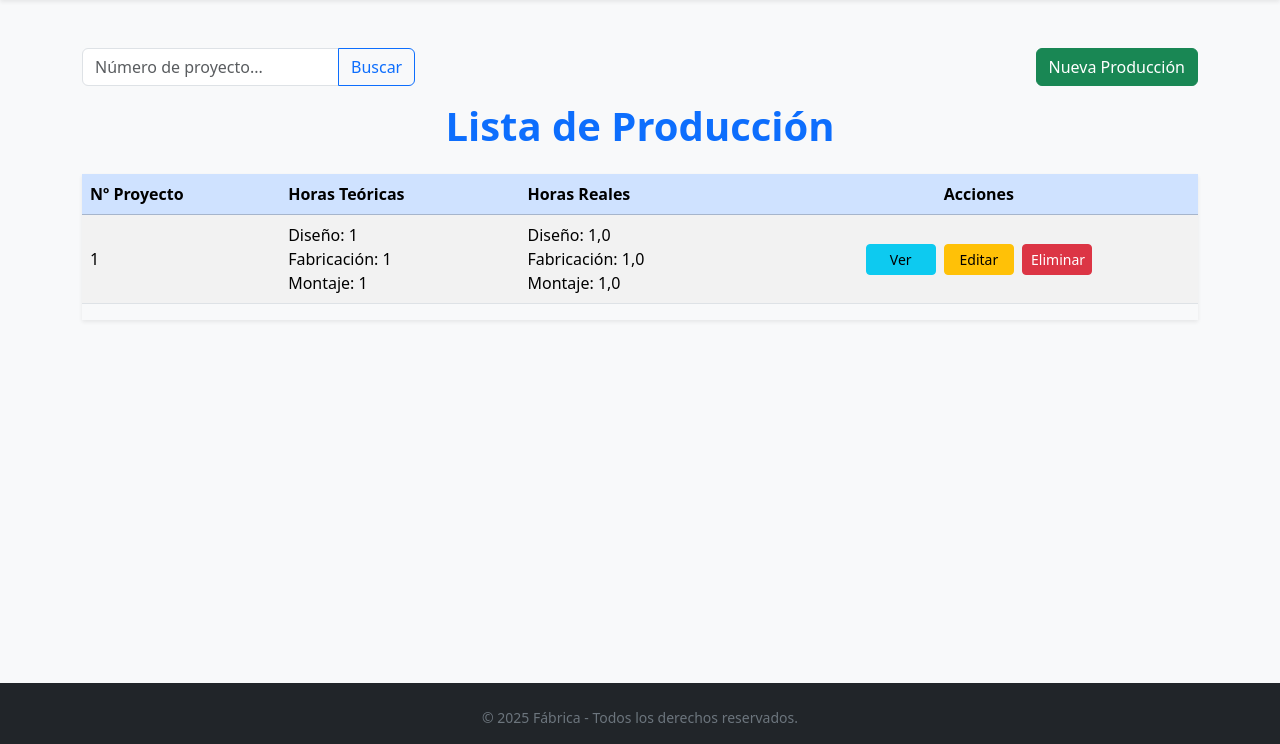
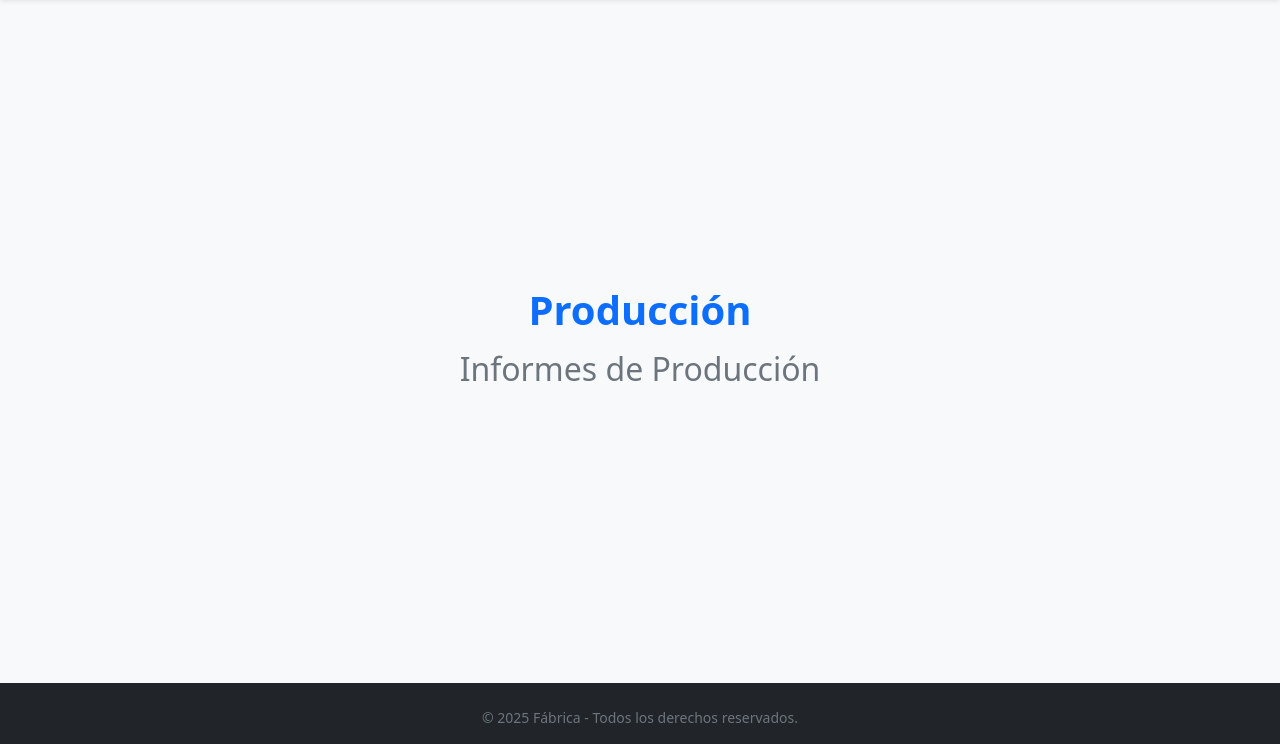
Before and after one commit to MilanoDevX/FactoryProject_Milano, a Django app: page /produccion/ in a window 1280 px wide. Shown: the part 56-800 px from the top of the page. Run offline with Django 5.2, Linux system fonts and the light colour scheme; tables that the repository leaves empty hold one stand-in row (values such as "Sample post").

Commit message:
corrections in block titles of templates

```diff
--- a/Main/templates/Main/index.html
+++ b/Main/templates/Main/index.html
@@ -4,7 +4,7 @@
 <head>
     <meta charset="UTF-8">
     <meta name="viewport" content="width=device-width, initial-scale=1.0">
-    <title>Planificación {% block title %}{% endblock title %} </title>
+    <title>Fábrica {% block title %} | Inicio {% endblock title %} </title>
     <link href="https://cdn.jsdelivr.net/npm/bootstrap@5.3.3/dist/css/bootstrap.min.css" rel="stylesheet">
     <link href="https://cdn.jsdelivr.net/npm/bootstrap-icons@1.11.3/font/bootstrap-icons.css" rel="stylesheet">
 
@@ -95,7 +95,7 @@
         <div class="container">
             <a class="navbar-brand fw-bold" href="{% url 'Main:index' %}">Inicio</a>
             <a class="navbar-brand fw-bold" href="{% url 'planificacion:planificacion' %}">Planificación</a>
-            <a class="navbar-brand fw-bold" href="#">Producción</a>
+            <a class="navbar-brand fw-bold" href="{% url 'produccion:produccion' %}">Producción</a>
 
             <button class="navbar-toggler" type="button" data-bs-toggle="collapse" data-bs-target="#navbarMenu"
                 aria-controls="navbarMenu" aria-expanded="false" aria-label="Toggle navigation">
--- a/planificacion/templates/planificacion/planificacion.html
+++ b/planificacion/templates/planificacion/planificacion.html
@@ -2,7 +2,7 @@
 
 
 {% block title %}
-| Proyectos
+| Planificación
 {% endblock title %}
 
 
--- /dev/null
+++ b/produccion/templates/produccion/produccion.html
@@ -0,0 +1,16 @@
+{% extends 'Main/index.html' %}
+
+
+{% block title %}
+| Producción
+{% endblock title %}
+
+
+{% block content %}
+<main class="container my-5">
+    <div>
+        <h1 class="fw-bold text-primary mb-3">Producción</h1>
+        <h2><a class="text-secondary" href=" {% url 'produccion:produccion_list' %} ">Informes de Producción</a></h2>
+    </div>
+</main>
+{% endblock content %}
--- a/produccion/urls.py
+++ b/produccion/urls.py
@@ -5,7 +5,8 @@ from produccion.views import *
 app_name = "produccion"
 
 urlpatterns = [
-    path("", ProduccionListView.as_view(), name="produccion_list"),
+    path ("", produccion, name="produccion"),
+    path("list", ProduccionListView.as_view(), name="produccion_list"),
     path("nuevo/", ProduccionCreateView.as_view(), name="produccion_create"),
     path("<int:numero_proyecto>/", ProduccionDetailView.as_view(), name="produccion_detail"),
     path("<int:numero_proyecto>/editar/", ProduccionUpdateView.as_view(), name="produccion_edit"),
--- a/produccion/views.py
+++ b/produccion/views.py
@@ -1,3 +1,4 @@
+from django.shortcuts import render
 from produccion.forms import ProduccionForm
 from produccion.models import Produccion
 from django.urls import reverse_lazy
@@ -5,6 +6,11 @@ from django.views.generic import ListView, CreateView, UpdateView, DeleteView, D
 
 from django.http import JsonResponse
 from planificacion.models import Proyecto
+
+
+
+def produccion(request):
+    return render(request, "produccion/produccion.html")
 
 
 class ProduccionListView(ListView):
```
